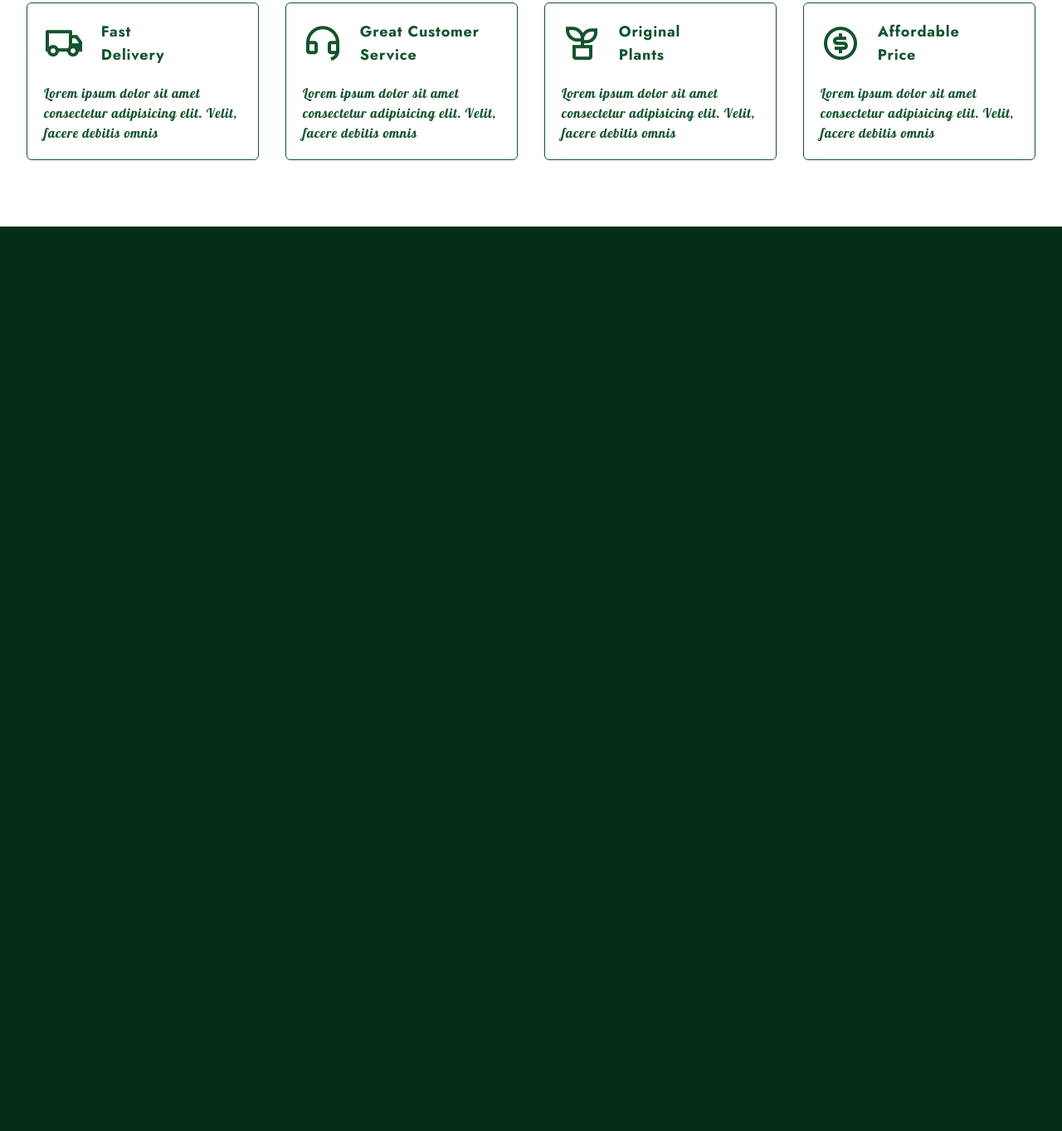
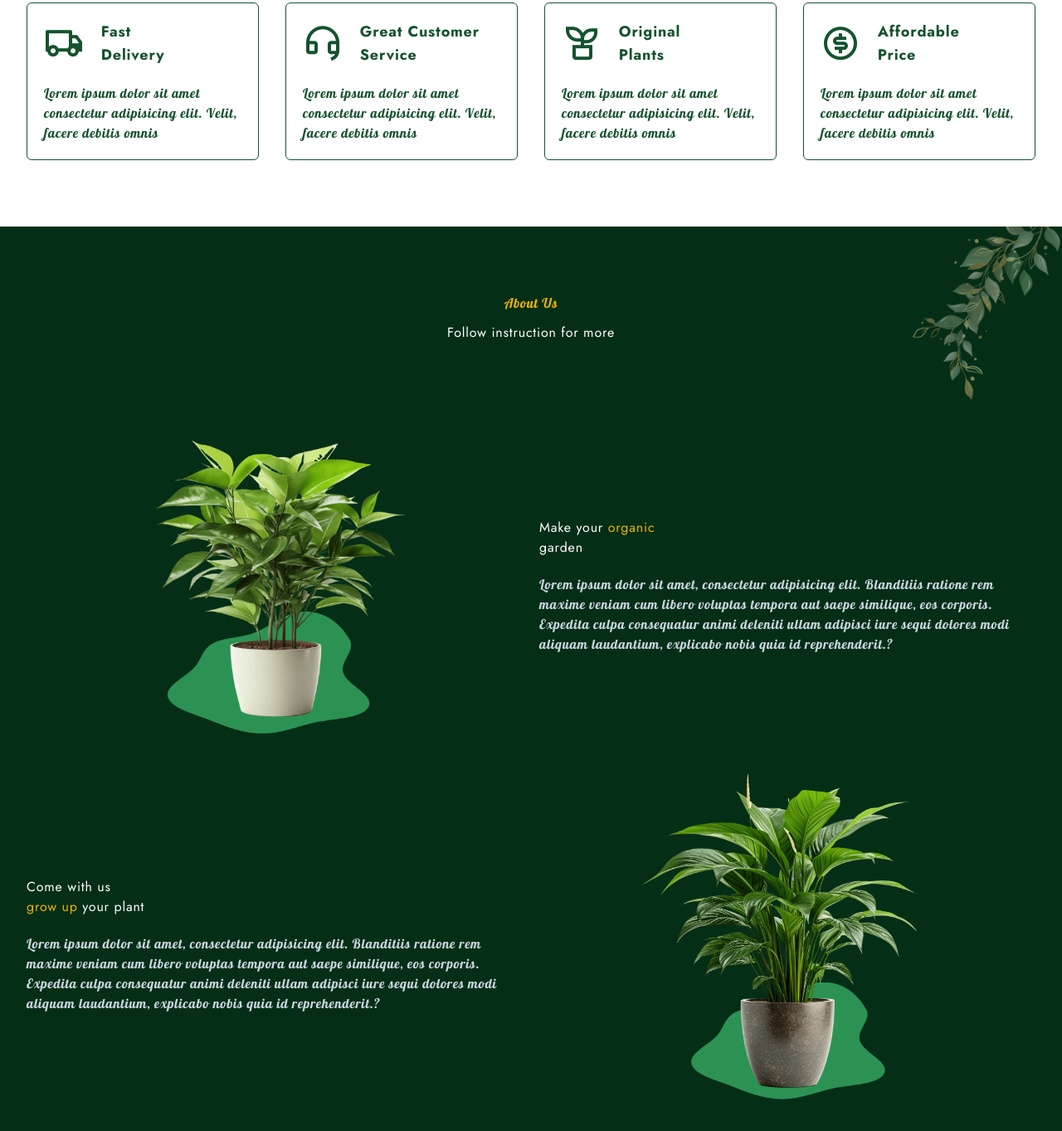
Before and after one commit to SudoSantos/Plant-website, a website: page index.html in a window 1280 px wide. Shown: the part 835-2198 px from the top of the page at 83% size. Before the commit the page ends 1108 px from the top, so only its background shows below. Drawn offline with nearby package versions, Linux system fonts and the light colour scheme.

Commit message:
complete About us section

```diff
--- a/index.html
+++ b/index.html
@@ -68,6 +68,7 @@
     </header>
 
     <main>
+      <!-- Home -->
       <section id="home" class="relative">
         <div class="container">
           <!-- blob 1 -->
@@ -159,7 +160,7 @@
         </div>
       </section>
 
-      <!-- services -->
+      <!-- Services -->
       <div class="bg-white text-green-900 py-20">
         <div
           class="container w-full grid grid-cols-1 gap-8 md:grid-cols-2 lg:grid-cols-3 xl:grid-cols-4"
@@ -222,7 +223,9 @@
             class="border border-green-900 p-5 cursor-pointer rounded-md hover:shadow-2xl hover:translate-y-1 duration-300 space-y-5"
           >
             <div class="flex items-center gap-5">
-              <i class="ri-money-dollar-circle-line text3xl md:text-4xl xl:text-5xl"></i>
+              <i
+                class="ri-money-dollar-circle-line text3xl md:text-4xl xl:text-5xl"
+              ></i>
               <p class="md:text-lg font-bold">
                 Affordable <br />
                 Price
@@ -235,6 +238,83 @@
           </div>
         </div>
       </div>
+
+      <!-- About us -->
+      <section id="about" class="relative overflow-hidden">
+        <div class="absolute -top-8 -right-12 opacity-50">
+          <img src="assets/img/leaf-3.png" alt="leaf_image" class="w-40 md:w-52 xl:w-64">
+        </div>
+
+        <div
+          class="flex flex-col items-center gap-3 text-center mb-10 md:mb-20"
+        >
+          <h2 class="title font-Lobser text-yellow-500">About Us</h2>
+          <p class="max-w-2xl">Follow instruction for more</p>
+        </div>
+
+        <div class="container space-y-10 xl:space-y-0">
+          <!-- item 1 -->
+          <div class="flex flex-col items-center lg:flex-row gap-5">
+            <!-- image -->
+            <div class="w-full lg:w-1/2">
+              <img
+                src="assets/img/plant-1.png"
+                alt="about_image"
+                class="w-full sm:w-2/3 lg:w-full xl:w-2/3 mx-auto"
+              />
+            </div>
+
+            <!-- content -->
+            <div class="w-full lg:w-1/2">
+              <div class="space-y-5">
+                <h3>
+                  Make your <span class="text-yellow-500">organic</span> <br />
+                  garden
+                </h3>
+                <p class="text-slate-300 font-Lobser">
+                  Lorem ipsum dolor sit amet, consectetur adipisicing elit.
+                  Blanditiis ratione rem maxime veniam cum libero voluptas
+                  tempora aut saepe similique, eos corporis. Expedita culpa
+                  consequatur animi deleniti ullam adipisci iure sequi dolores
+                  modi aliquam laudantium, explicabo nobis quia id
+                  reprehenderit.?
+                </p>
+              </div>
+            </div>
+          </div>
+
+          <!-- item 2 -->
+          <div class="flex flex-col items-center lg:flex-row-reverse gap-5">
+            <!-- image -->
+            <div class="w-full lg:w-1/2">
+              <img
+                src="assets/img/plant-2.png"
+                alt="about_image"
+                class="w-full sm:w-2/3 lg:w-full xl:w-2/3 mx-auto"
+              />
+            </div>
+
+            <!-- content -->
+            <div class="w-full lg:w-1/2">
+              <div class="space-y-5">
+                <h3>
+                  Come with us <br />
+                  <span class="text-yellow-500">grow up</span>
+                  your plant
+                </h3>
+                <p class="text-slate-300 font-Lobser">
+                  Lorem ipsum dolor sit amet, consectetur adipisicing elit.
+                  Blanditiis ratione rem maxime veniam cum libero voluptas
+                  tempora aut saepe similique, eos corporis. Expedita culpa
+                  consequatur animi deleniti ullam adipisci iure sequi dolores
+                  modi aliquam laudantium, explicabo nobis quia id
+                  reprehenderit.?
+                </p>
+              </div>
+            </div>
+          </div>
+        </div>
+      </section>
     </main>
 
     <script src="main.js"></script>
--- a/input.css
+++ b/input.css
@@ -17,6 +17,14 @@ h1{
   @apply text-3xl md:text-4xl xl:text-5xl font-bold;
 }
 
+h2{
+  @apply text-2xl md:text-3xl xl:text-4xl;
+}
+
+h3{
+  @apply text-xl md:text-2xl xl:text-3xl;
+}
+
 .nav-link{
   @apply text-lg font-bold duration-300;
 }
@@ -24,6 +32,10 @@ h1{
 .nav-link:hover{
   @apply text-yellow-500;
 }
+
+/* .title{
+  @apply font-Lobser text-yellow-500;
+} */
 
 /* buttons */
 .btn{
```
